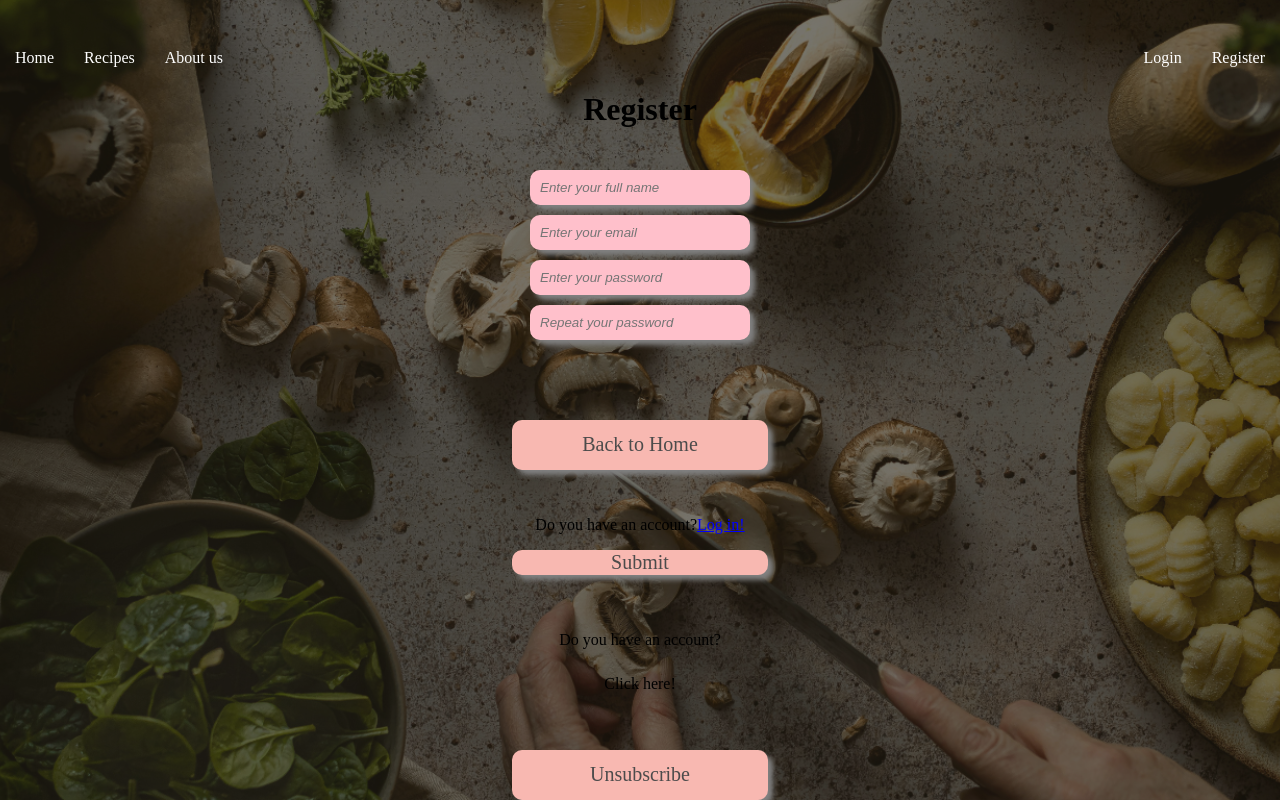
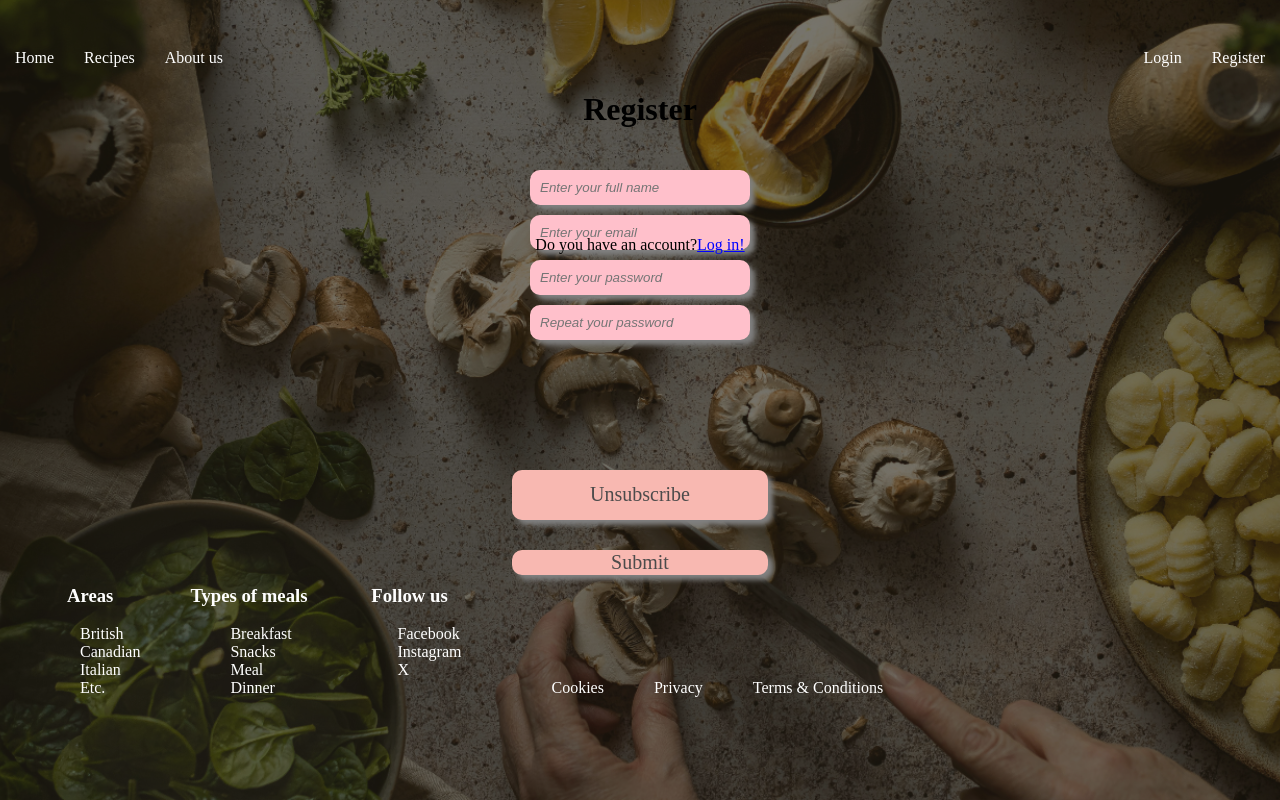
Before and after one commit to PaulaSLT/PROYECTO-FINAL-DE-CURSO-RECETAS, a React (Vite) app in the folder frontend/: page /register in a window 1280 px wide. Shown: the top 800 px of the page. Built offline with nearby package versions, Linux system fonts and the light colour scheme.

Commit message:
changed footer areas and removed back to home button

```diff
--- a/frontend/src/components/Footer/Footer.jsx
+++ b/frontend/src/components/Footer/Footer.jsx
@@ -9,9 +9,10 @@ function Footer() {
           <li className="area">
             <h3>Areas</h3>
             <ul>
-              <li>Asian</li>
-              <li>Mediterránea</li>
-              <li>Arabic</li>
+              <li>British</li>
+              <li>Canadian</li>
+              <li>Italian</li>
+              <li>Etc.</li>
             </ul>
           </li>
 
--- a/frontend/src/components/RegisterForm/RegisterForm.jsx
+++ b/frontend/src/components/RegisterForm/RegisterForm.jsx
@@ -79,27 +79,10 @@ function RegisterForm() {
           }}
         />
 
-        {errs && <p className="error">{errs}</p>}
-
         <button onClick={handleClick}>Submit</button>
 
-        <p>Do you have an account? </p>
-        <a
-          onClick={function () {
-            navigate("/login");
-          }}
-        >
-          Click here!
-        </a>
+        {errs && <p className="error">{errs}</p>}
       </form>
-
-      <button
-        onClick={function () {
-          navigate("/");
-        }}
-      >
-        Back to Home
-      </button>
 
       <p>
         Do you have an account?
```
